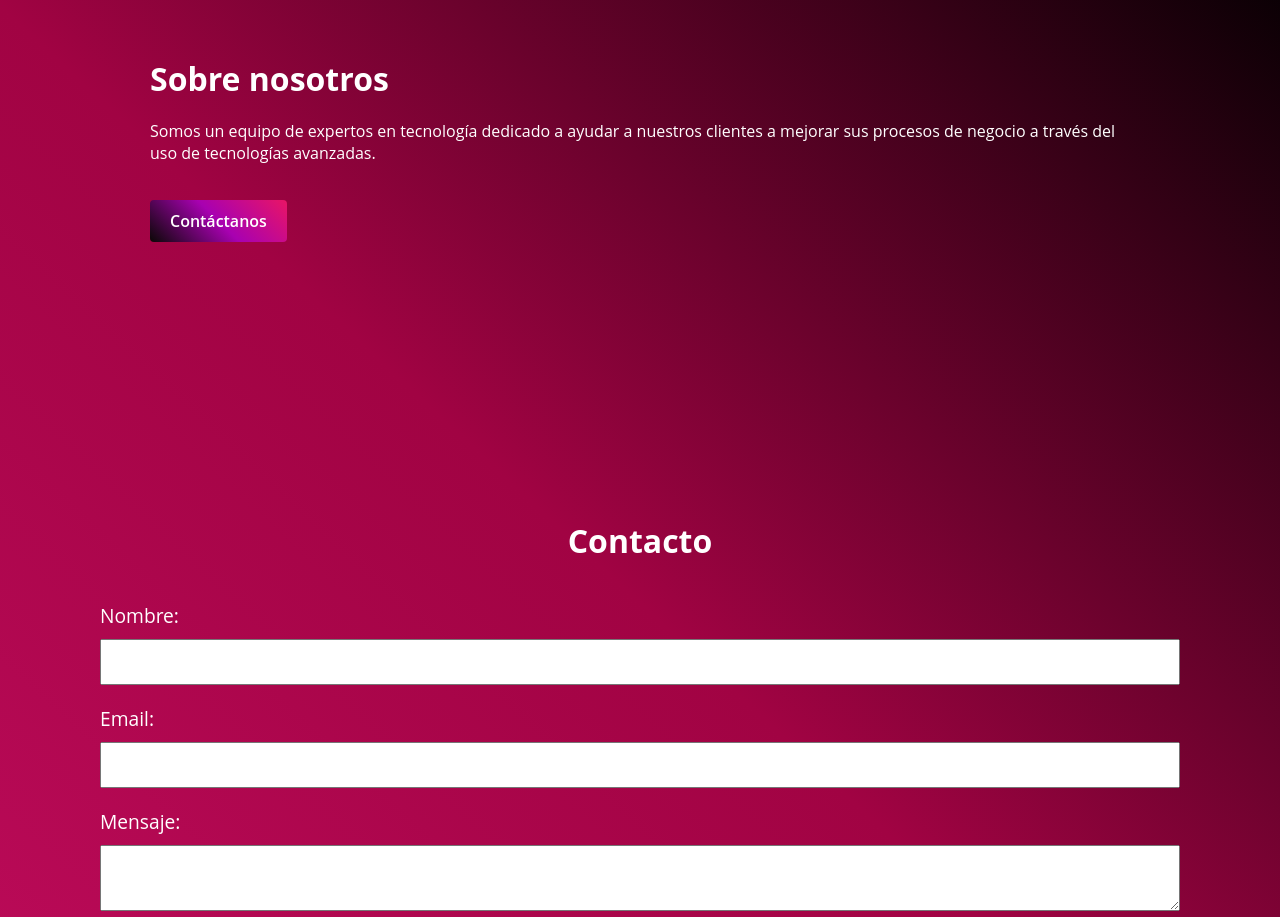
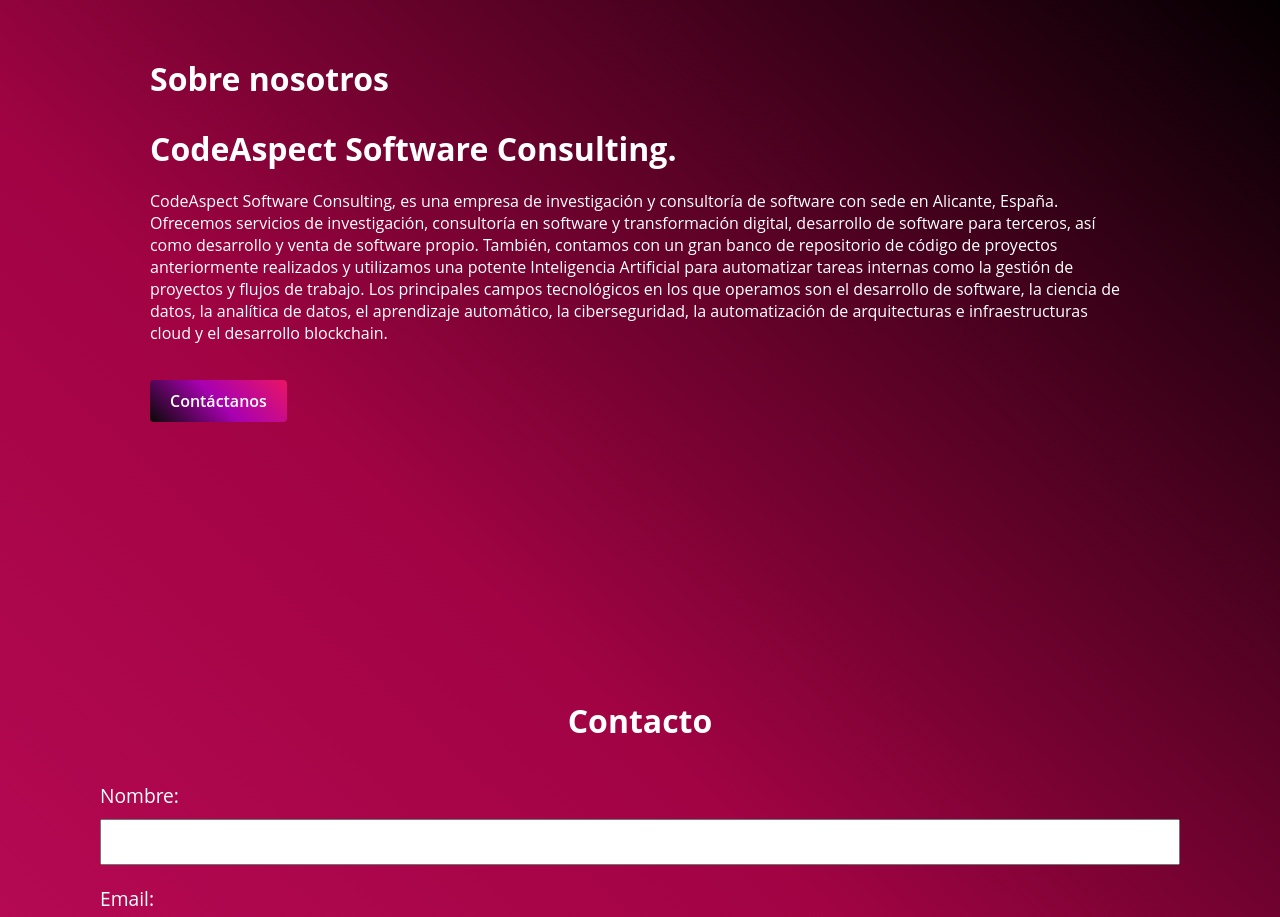
Before and after one commit to guestengineer/Mockup-website-codeaspect-by-chatgpt, a plain HTML site: page index.html in a window 1280 px wide. Shown: the part 1320-2237 px from the top of the page. Drawn offline with Linux system fonts and the light colour scheme.

Commit message:
new changes

```diff
--- a/index.html
+++ b/index.html
@@ -39,7 +39,10 @@
 
   <section id="about">
     <h2>Sobre nosotros</h2>
-    <p>Somos un equipo de expertos en tecnología dedicado a ayudar a nuestros clientes a mejorar sus procesos de negocio a través del uso de tecnologías avanzadas.</p>
+    <!--<p>Somos un equipo de expertos en tecnología dedicado a ayudar a nuestros clientes a mejorar sus procesos de negocio a través del uso de tecnologías avanzadas.</p>-->
+    <!--<p>CodeAspect es una agencia de desarrollo y consultoría de software con sede en España que ofrece servicios de desarrollo de software y tecnología de vanguardia. Aunque somos una empresa joven, nuestro equipo cuenta con una amplia experiencia en el sector y estamos comprometidos a ofrecer soluciones personalizadas y de alta calidad a nuestros clientes.</p>-->
+    <h2>CodeAspect Software Consulting.</h2>
+    <p>CodeAspect Software Consulting, es una empresa de investigación y consultoría de software con sede en Alicante, España. Ofrecemos servicios de investigación, consultoría en software y transformación digital, desarrollo de software para terceros, así como desarrollo y venta de software propio. También, contamos con un gran banco de repositorio de código de proyectos anteriormente realizados y utilizamos una potente Inteligencia Artificial para automatizar tareas internas como la gestión de proyectos y flujos de trabajo. Los principales campos tecnológicos en los que operamos son el desarrollo de software, la ciencia de datos, la analítica de datos, el aprendizaje automático, la ciberseguridad, la automatización de arquitecturas e infraestructuras cloud y el desarrollo blockchain.</p>
 
 <a href="#contact" class="cta-button">Contáctanos</a>
 </section>
--- a/styles.css
+++ b/styles.css
@@ -35,8 +35,6 @@
     /*word-spacing: 9pt;   /* separacion entre palabras */
     /*line-height: 16pt;   /* separacion entre lineas */
     /* text-indent: 28pt;   /* para sangrias */
-
-
   }
 
   /* Estilos de la sección Home */
@@ -46,6 +44,7 @@
     background-image: linear-gradient(102deg, #a30031 0%, #a90649 30%, #060400 66%, #0093e9 100%);*/
     text-align: center;
     padding: 150px;
+    /*margin-top: 60px; /* Bajar un poco mas las letras del h1 */
   }
 
   #home h1 {
@@ -139,7 +138,6 @@
     font-weight: 600;
     margin-top: 20px;
     display: inline-block;
-
     }
 
     #contact form input[type="submit"]:hover {
```
